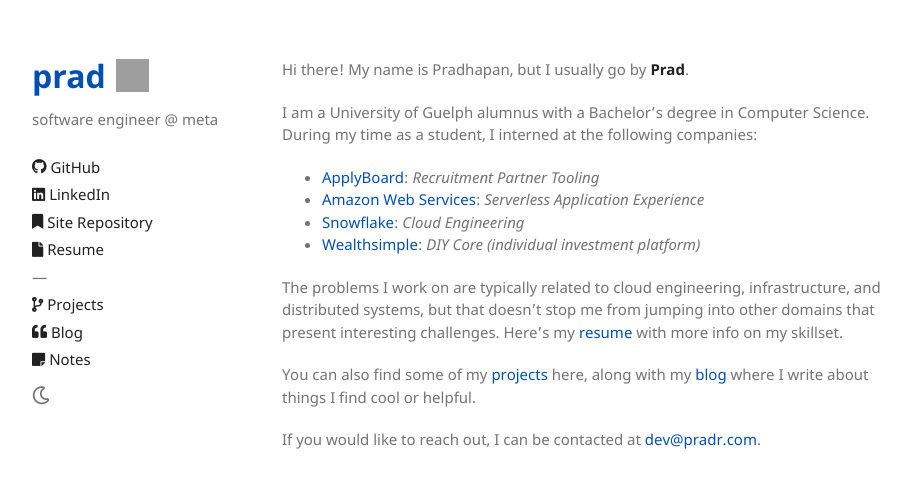
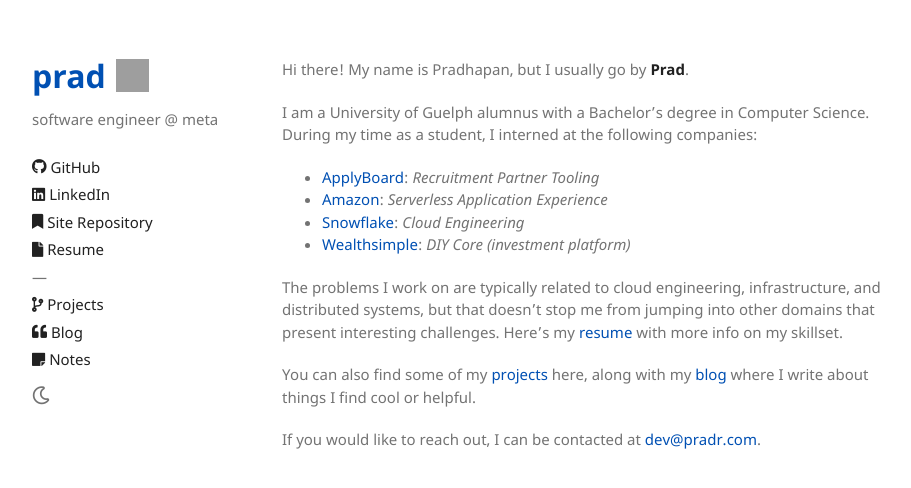
Before and after one commit to pradhapanr/prad-site, a Jekyll site: the page built from index.md, in a window 1280 px wide. Shown: the top 488 px of the page, without its empty margins (153-1064 px from the left). Built offline with Jekyll 4.4.1, drawn with Linux system fonts in a browser that asks for light colours; grey boxes are pictures that could not be loaded.

Commit message:
more changes for mobile friendliness

```diff
--- a/index.md
+++ b/index.md
@@ -8,9 +8,9 @@
 student, I interned at the following companies:
 
   - [ApplyBoard](https://www.applyboard.com/): *Recruitment Partner Tooling*
-  - [Amazon Web Services](https://aws.amazon.com/): *Serverless Application Experience*
+  - [Amazon](https://aws.amazon.com/): *Serverless Application Experience*
   - [Snowflake](https://www.snowflake.com/en/): *Cloud Engineering*
-  - [Wealthsimple](https://wealthsimple.com): *DIY Core (individual investment platform)*
+  - [Wealthsimple](https://wealthsimple.com): *DIY Core (investment platform)*
 
 The problems I work on are typically related to cloud engineering, infrastructure, and distributed systems, but that doesn't
 stop me from jumping into other domains that present interesting challenges. Here's my [resume](/assets/pdf/resume.pdf) with more info on my skillset.
```
